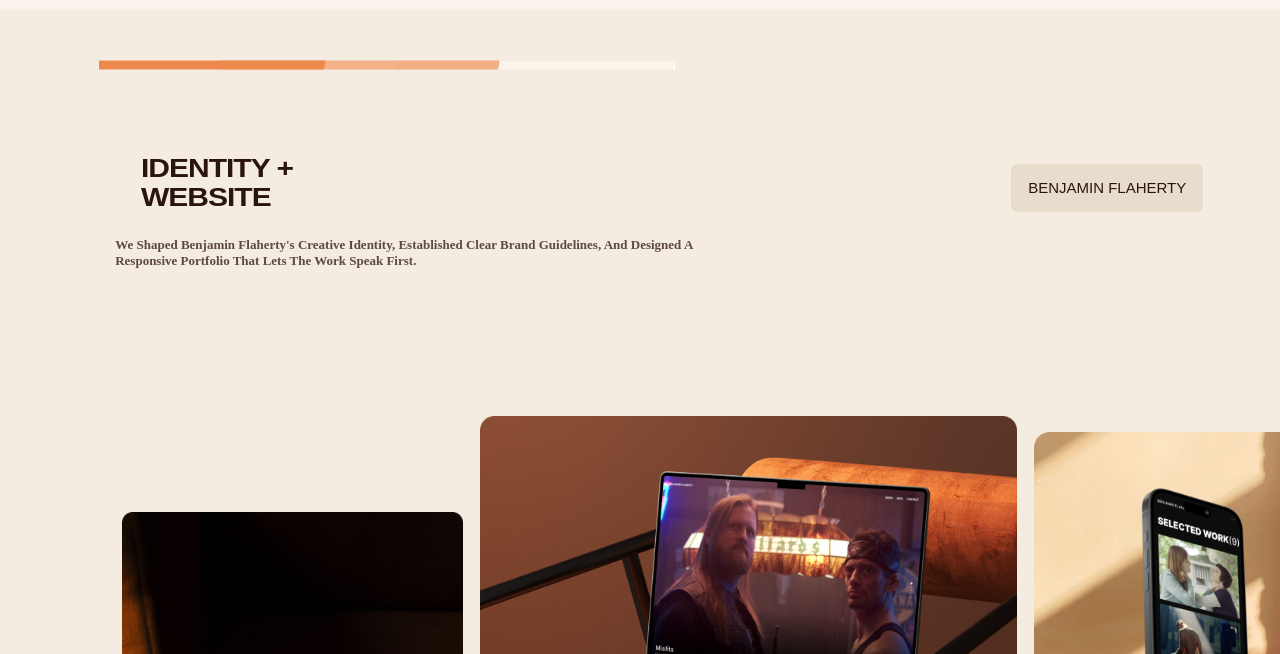
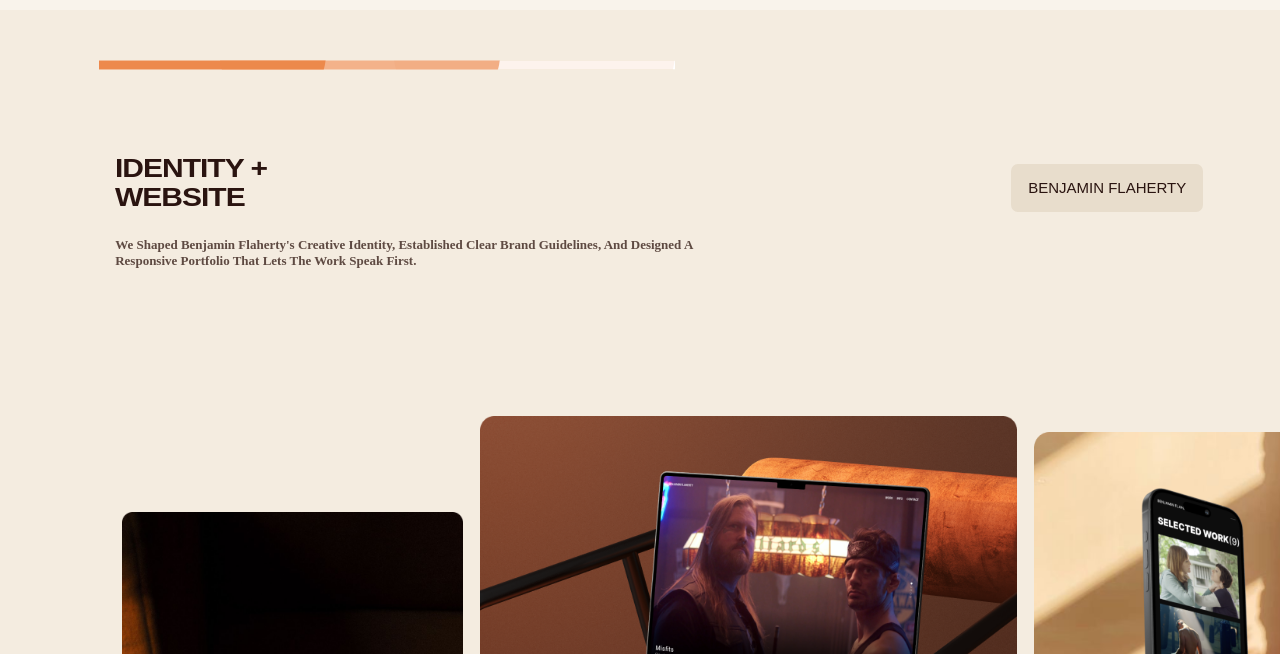
Before and after one commit to annaskhan-dev/RCHYstudio, a React (Vite) app: page / in a window 1280 px wide. Shown: the part 2736-3390 px from the top of the page. Built offline with nearby package versions, Linux system fonts and the light colour scheme; a web font is replaced by a local one.

Commit message:
adding things

```diff
--- a/src/components/benjamin.module.css
+++ b/src/components/benjamin.module.css
@@ -25,7 +25,7 @@ body {
   font-weight: 730;
   letter-spacing: -1px;
   color: #2a1410;
-  margin-left:4vw;
+  margin-left:2vw;
   transform: scaleY(0.86); /* Adjust this value (e.g., 0.8, 0.9) to get the exact height you want */
   transform-origin: left top; /* Keeps the text aligned properly */
 
```
